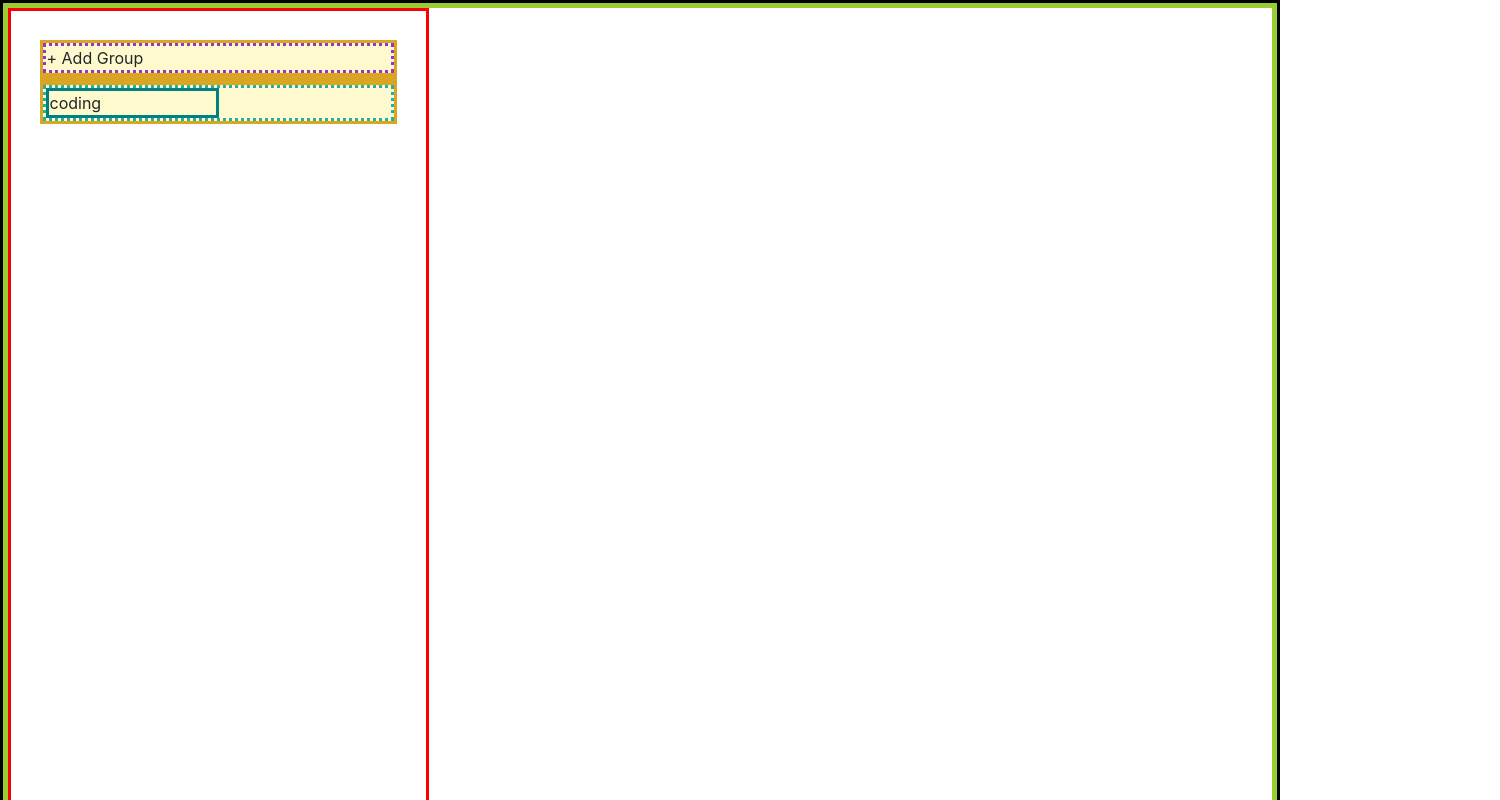
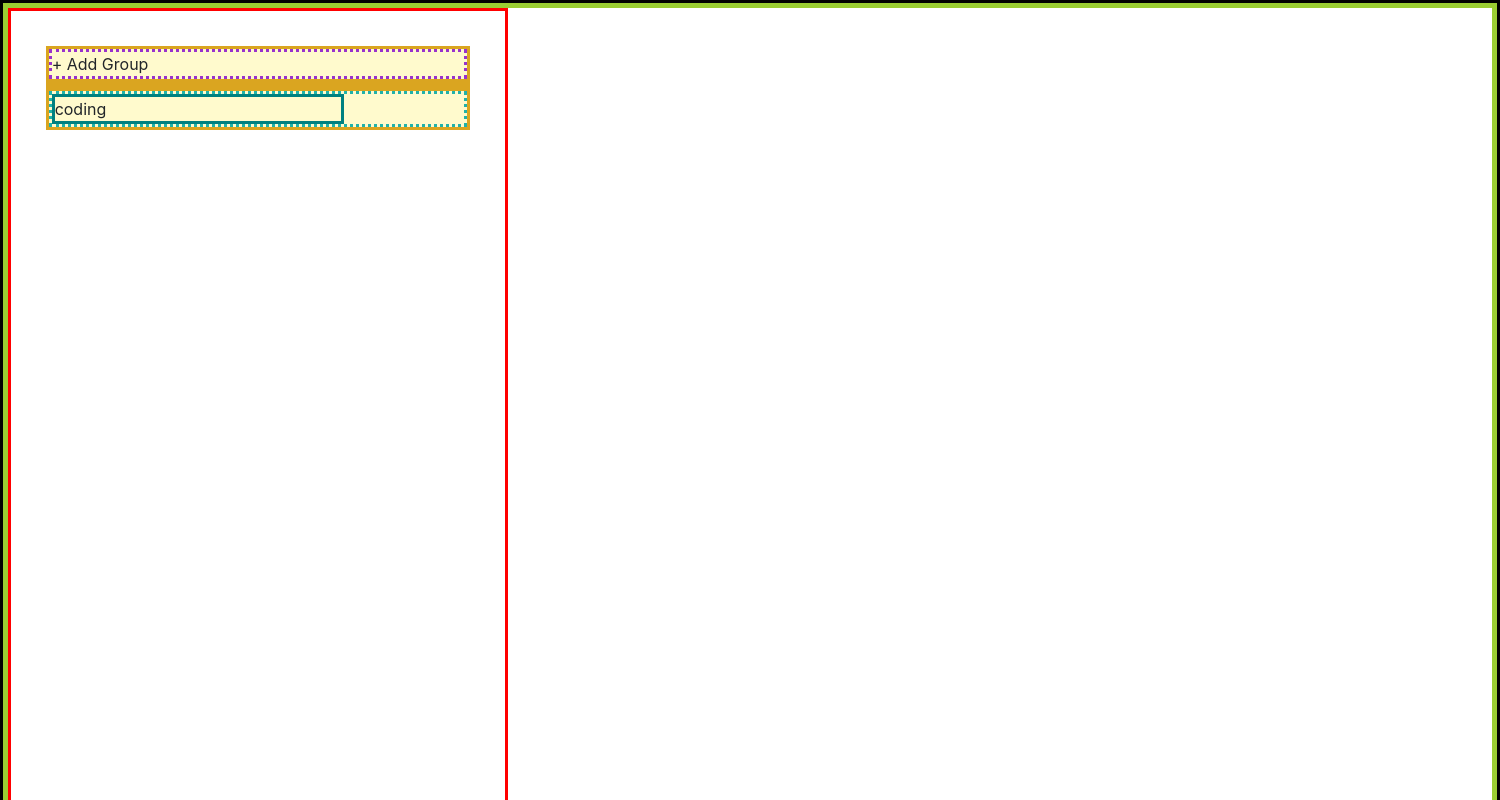
Before and after one commit to nirrvana/todo, a React (Create React App) app: page / in a window 1280 px wide. Shown: the top 800 px of the page, 1500 px wide, since content can reach past the window. Built offline with nearby package versions, Linux system fonts and the light colour scheme.

Commit message:
그룹앤트리 크기 조정

```diff
--- a/src/App.css
+++ b/src/App.css
@@ -1,12 +1,9 @@
-.body {
-  min-width: 900px;
-}
-
 /* app */
 .app-container {
   border: 3px solid black;
   padding: 0;
-  min-width: 900px;
+  min-width: 1500px;
+  max-width: 1500px;
 }
 
 .app-container__wrapper {
@@ -18,7 +15,8 @@
   border: 3px solid red;
   height: 100vh;
   padding: 7%;
-  min-width: 300px;
+  min-width: 500px;
+  max-width: 500px;
 }
 
 .group-list-container__wrapper {
@@ -54,12 +52,27 @@
   width: 100%;
 }
 
+.group-entry-wrapper__name-area {
+  min-width: 250px;
+}
+
+.group-entry-wrapper__delete-button-area {
+  min-width: 40px;
+  max-width: 40px;
+}
+
+.group-entry-wrapper__rename-button-area {
+  min-width: 80px;
+  max-width: 80px;
+}
+
 /* todo-list */
 .todo-list-container {
   border: 3px solid blue;
   height: 100vh;
   padding: 4%;
-  min-width: 500px;
+  min-width: 1000px;
+  max-width: 1000px;
 }
 
 .todo-list-container__add-button {
--- a/src/component/GroupEntry.js
+++ b/src/component/GroupEntry.js
@@ -114,11 +114,13 @@ class GroupEntry extends Component {
           onMouseEnter={() => this.setState({ isEditMode: true })}
           onMouseLeave={() => this.setState({ isEditMode: false })}
         >
-          <Col xl={6}>{this.renderGroupName(isRenameMode)}</Col>
-          <Col xl={2}>
+          <Col className="group-entry-wrapper__name-area">
+            {this.renderGroupName(isRenameMode)}
+          </Col>
+          <Col className="group-entry-wrapper__delete-button-area">
             {this.renderGroupDeleteButton(isEditMode, isRenameMode)}
           </Col>
-          <Col xl={4}>
+          <Col className="group-entry-wrapper__rename-button-area">
             {this.renderGroupRenameButton(isEditMode, isRenameMode)}
           </Col>
         </Row>
```
